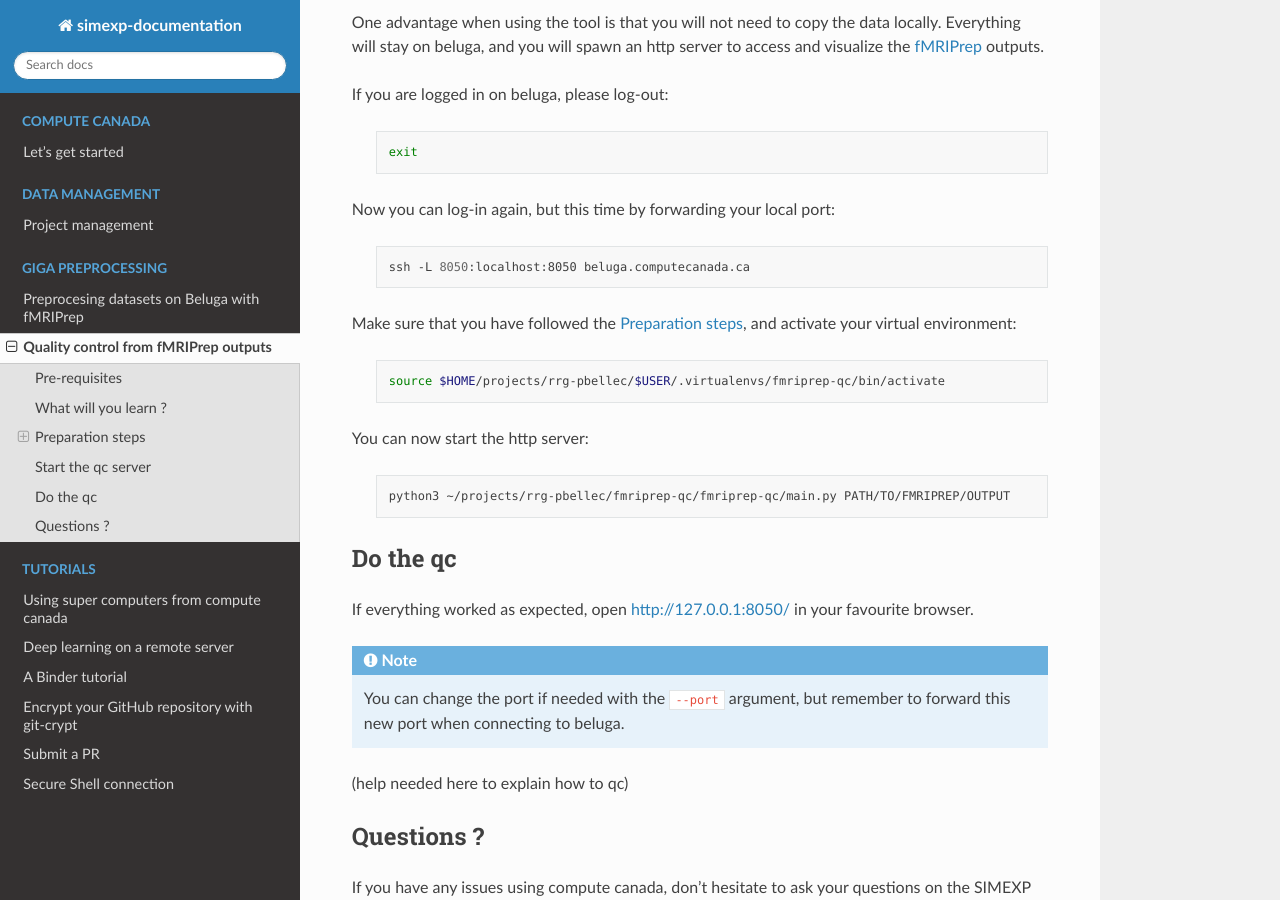
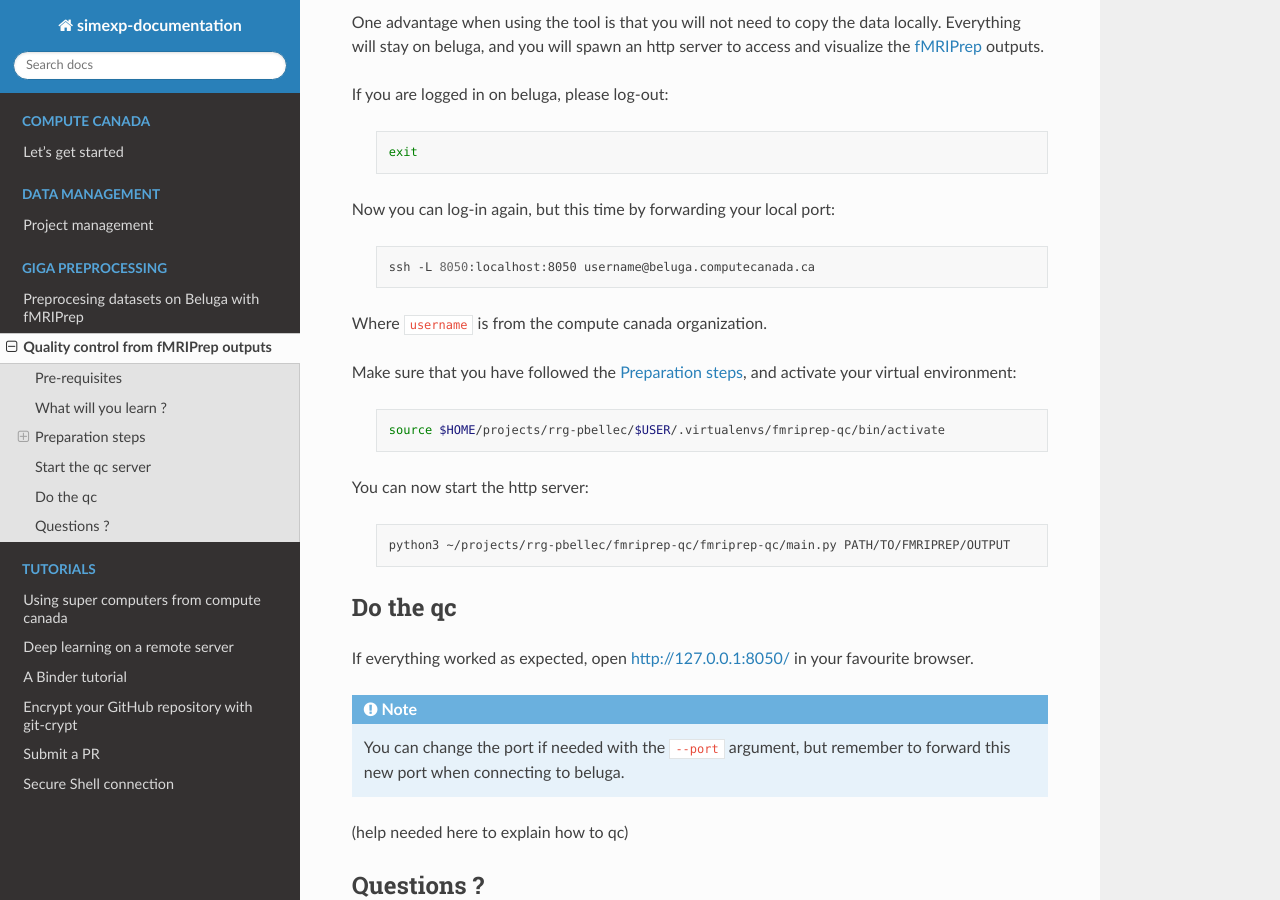
Before and after one commit to SIMEXP/lab-documentation, a Sphinx documentation site: the page built from source/giga_preprocessing/qc.rst, in a window 1280 px wide and 900 px high, scrolled down 1063 px. Built offline with Sphinx 7.4.7 and the Read the Docs theme 2.0.0, drawn with Linux system fonts in a browser that asks for light colours.

Commit message:
Update qc.rst
Adding username for computecanada ssh

```diff
--- a/source/giga_preprocessing/qc.rst
+++ b/source/giga_preprocessing/qc.rst
@@ -57,7 +57,9 @@ Now you can log-in again, but this time by forwarding your local port:
 
     .. code:: bash
 
-        ssh -L 8050:localhost:8050 beluga.computecanada.ca
+        ssh -L 8050:localhost:8050 username@beluga.computecanada.ca
+
+Where ``username`` is from the compute canada organization.
 
 Make sure that you have followed the :ref:`Preparation steps`, and activate your virtual environment:
 
```
